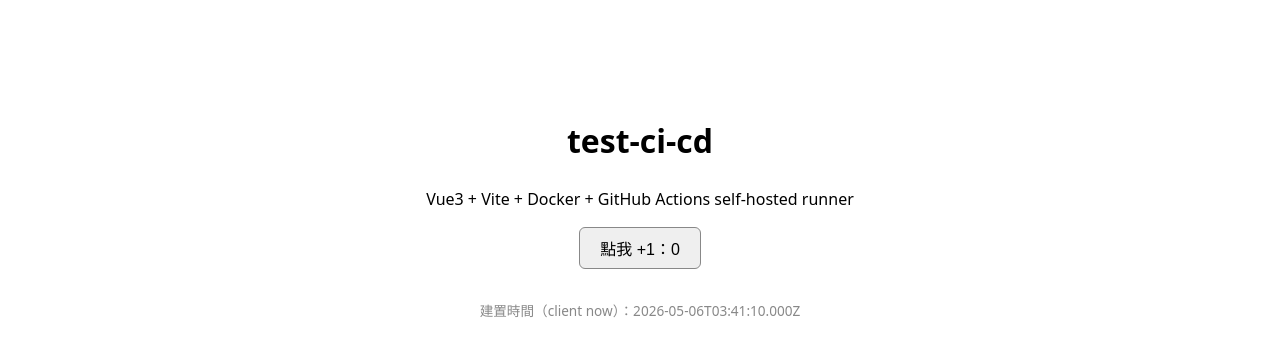
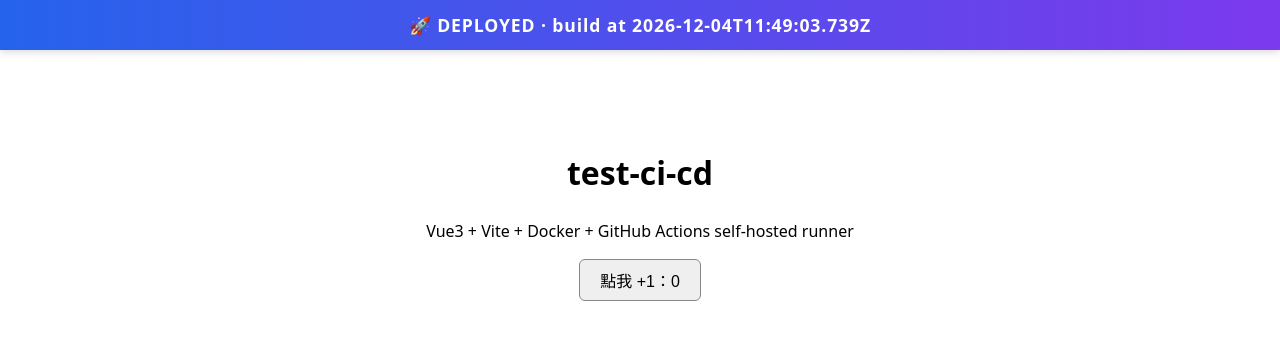
Before and after one commit to ewill-yu/test-ci-cd, a Vue app: page / in a window 1280 px wide. Shown: the top 356 px of the page. Built offline with nearby package versions, Linux system fonts and the light colour scheme.

Commit message:
feat: 加上明顯的 deploy banner 顯示 build 時間
- vite.config.js 注入 __BUILD_TIME__ 為 build 時的 ISO 時間
- App.vue 頂部固定一條藍紫漸層橫幅顯示 "🚀 DEPLOYED · build at <time>"
- 用來在瀏覽器一眼確認是不是最新部署

```diff
--- a/src/App.vue
+++ b/src/App.vue
@@ -1,23 +1,39 @@
 <script setup>
+/* global __BUILD_TIME__ */
 import { ref } from 'vue'
 
 const count = ref(0)
-const buildTime = new Date().toISOString()
+const buildTime = __BUILD_TIME__
 </script>
 
 <template>
+  <div class="deploy-banner">🚀 DEPLOYED · build at {{ buildTime }}</div>
   <main class="container">
     <h1>test-ci-cd</h1>
     <p>Vue3 + Vite + Docker + GitHub Actions self-hosted runner</p>
     <button type="button" @click="count++">點我 +1：{{ count }}</button>
-    <p class="meta">建置時間（client now）：{{ buildTime }}</p>
   </main>
 </template>
 
 <style scoped>
+.deploy-banner {
+  position: fixed;
+  top: 0;
+  left: 0;
+  right: 0;
+  background: linear-gradient(90deg, #2563eb, #7c3aed);
+  color: white;
+  font-weight: 700;
+  font-size: 1.1rem;
+  padding: 0.75rem 1rem;
+  text-align: center;
+  letter-spacing: 0.05em;
+  box-shadow: 0 2px 8px rgba(0, 0, 0, 0.15);
+  z-index: 1000;
+}
 .container {
   max-width: 640px;
-  margin: 4rem auto;
+  margin: 6rem auto 4rem;
   padding: 2rem;
   text-align: center;
 }
@@ -28,9 +44,4 @@ button {
   border: 1px solid #888;
   cursor: pointer;
 }
-.meta {
-  margin-top: 2rem;
-  color: #888;
-  font-size: 0.85rem;
-}
 </style>
--- a/vite.config.js
+++ b/vite.config.js
@@ -3,4 +3,7 @@ import vue from '@vitejs/plugin-vue'
 
 export default defineConfig({
   plugins: [vue()],
+  define: {
+    __BUILD_TIME__: JSON.stringify(new Date().toISOString()),
+  },
 })
```
